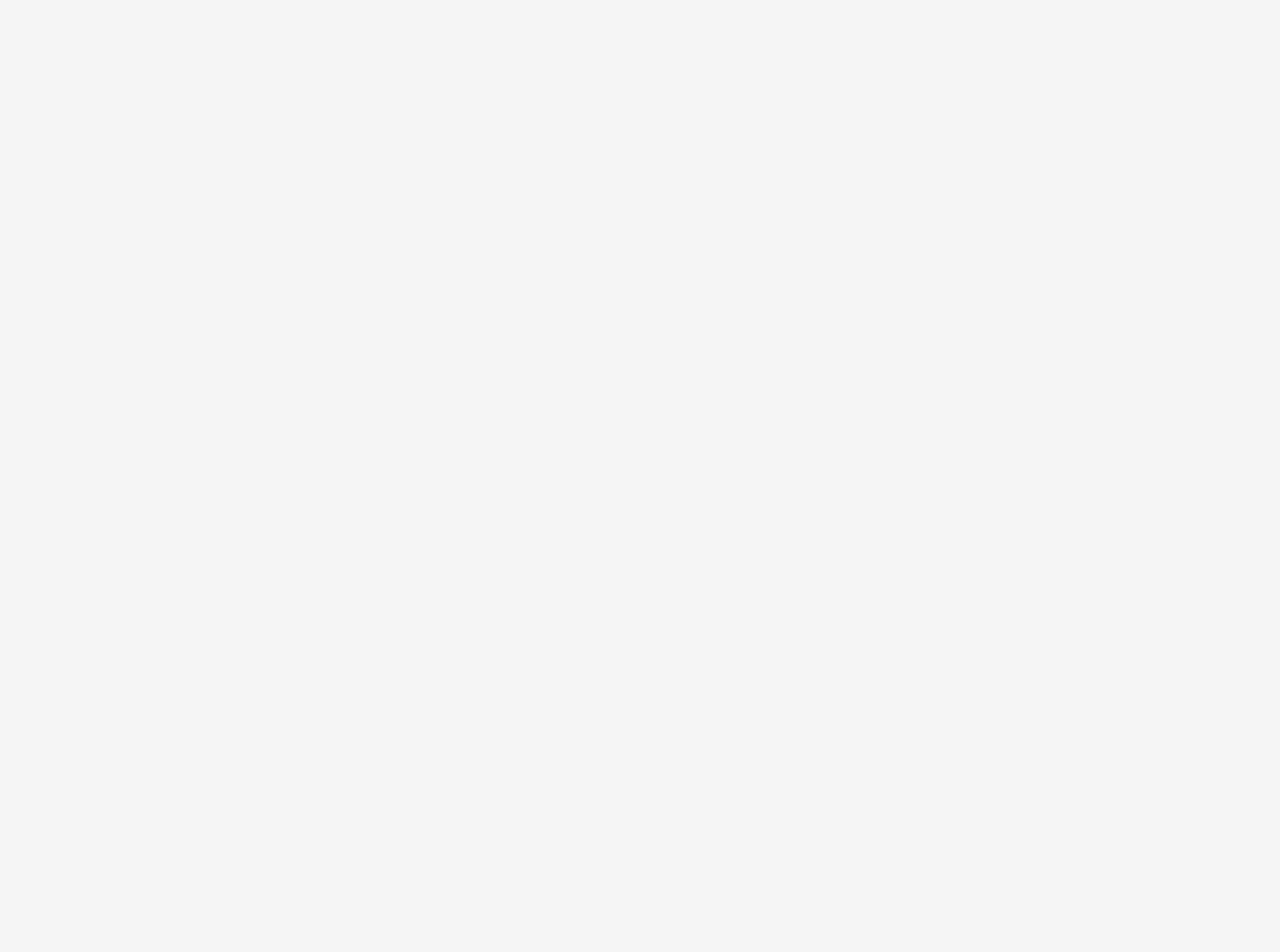
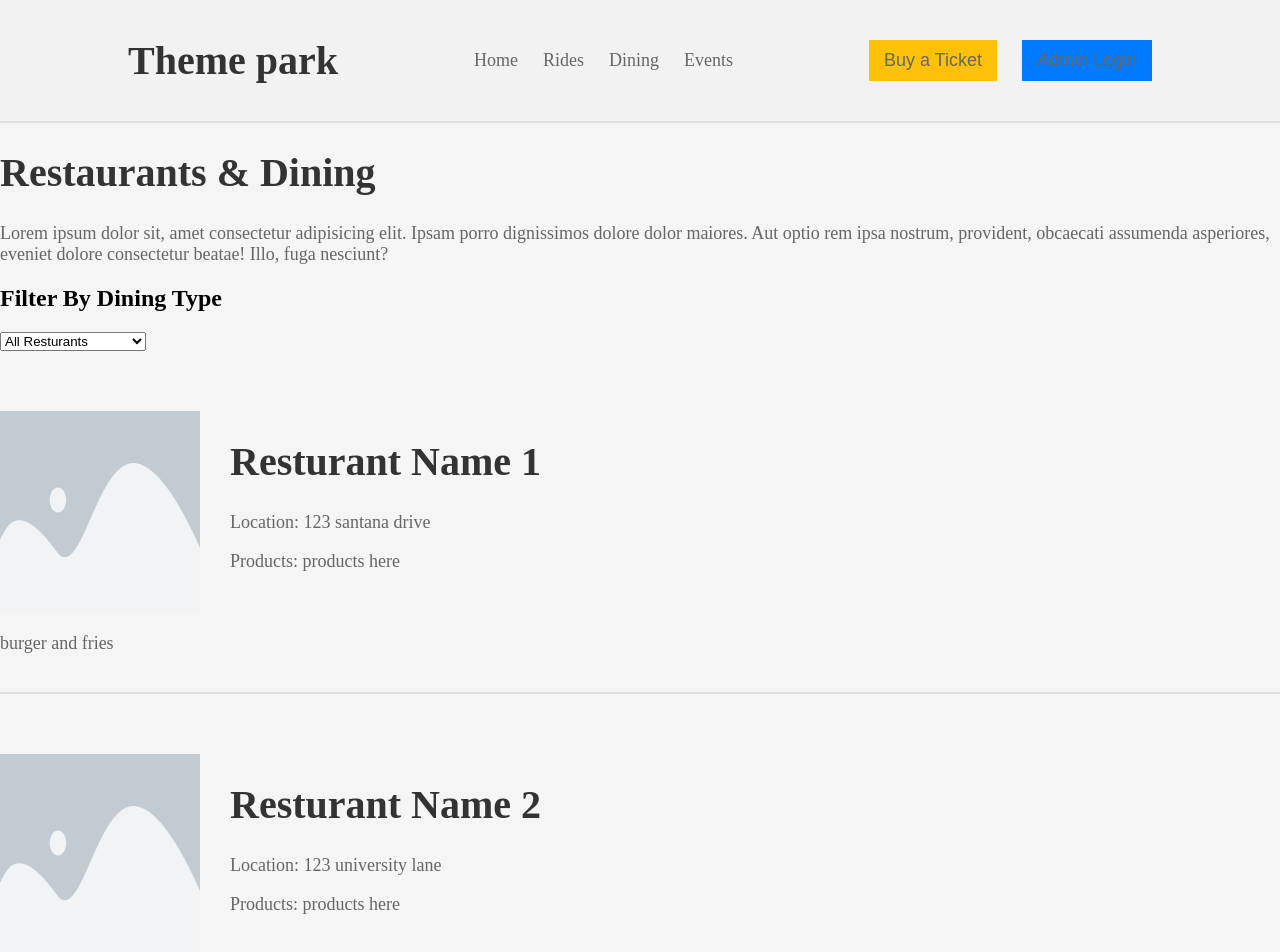
Before and after one commit to zzLinie/themepark, a React (Vite) app in the folder frontend/: page /dining in a window 1280 px wide. Shown: the top 952 px of the page. Before the commit the page ends 800 px from the top, so only its background shows below. Built offline with nearby package versions, Linux system fonts and the light colour scheme.

Commit message:
dining page

```diff
--- a/frontend/src/components/diningCard.jsx
+++ b/frontend/src/components/diningCard.jsx
@@ -1,3 +1,31 @@
-export default function DiningCard() {
-  return <></>;
+import PropTypes from "prop-types";
+import "./rideCard.css";
+
+export default function DiningCard({
+  diningImage,
+  diningName,
+  diningLocation,
+  diningProducts,
+  diningOverview,
+}) {
+  return (
+    <div className="card-container">
+      <div>
+        <img src={diningImage} alt="" />
+        <p>{diningOverview}</p>
+      </div>
+      <div className="content-container">
+        <h1>{diningName}</h1>
+        <p>{`Location: ${diningLocation}`}</p>
+        <p>{`Products: ${diningProducts}`}</p>
+      </div>
+    </div>
+  );
 }
+DiningCard.propTypes = {
+  diningImage: PropTypes.string,
+  diningName: PropTypes.string,
+  diningLocation: PropTypes.string,
+  diningProducts: PropTypes.string,
+  diningOverview: PropTypes.string,
+};
--- a/frontend/src/pages/Dining.jsx
+++ b/frontend/src/pages/Dining.jsx
@@ -1,3 +1,49 @@
+import Header from "../components/header";
+import DiningCard from "../components/diningCard";
+import diningImage from "../assets/images/placeholder-image.webp";
+
 export default function Dining() {
-  return <></>;
+  return (
+    <div>
+      <Header />
+      <h1>Restaurants & Dining</h1>
+      <p>
+        Lorem ipsum dolor sit, amet consectetur adipisicing elit. Ipsam porro
+        dignissimos dolore dolor maiores. Aut optio rem ipsa nostrum, provident,
+        obcaecati assumenda asperiores, eveniet dolore consectetur beatae! Illo,
+        fuga nesciunt?
+      </p>
+      <div>
+        <h2>Filter By Dining Type</h2>
+        <select name="dining" id="dining">
+          <option value="all">All Resturants</option>
+          <option value="kids">Mexican Food</option>
+          <option value="kids">Italian Food</option>
+          <option value="kids">Snacks & Beverages</option>
+          <option value="family">Desserts</option>
+        </select>
+      </div>
+      <DiningCard
+        diningImage={diningImage}
+        diningLocation={"123 santana drive"}
+        diningName={"Resturant Name 1"}
+        diningProducts={"products here"}
+        diningOverview={"burger and fries"}
+      />
+      <DiningCard
+        diningImage={diningImage}
+        diningLocation={"123 university lane"}
+        diningName={"Resturant Name 2"}
+        diningProducts={"products here"}
+        diningOverview={"ice cream"}
+      />
+      <DiningCard
+        diningImage={diningImage}
+        diningLocation={"123 hospital avenue"}
+        diningName={"Resturant Name 3"}
+        diningProducts={"products here"}
+        diningOverview={"hot dogs"}
+      />
+    </div>
+  );
 }
```
